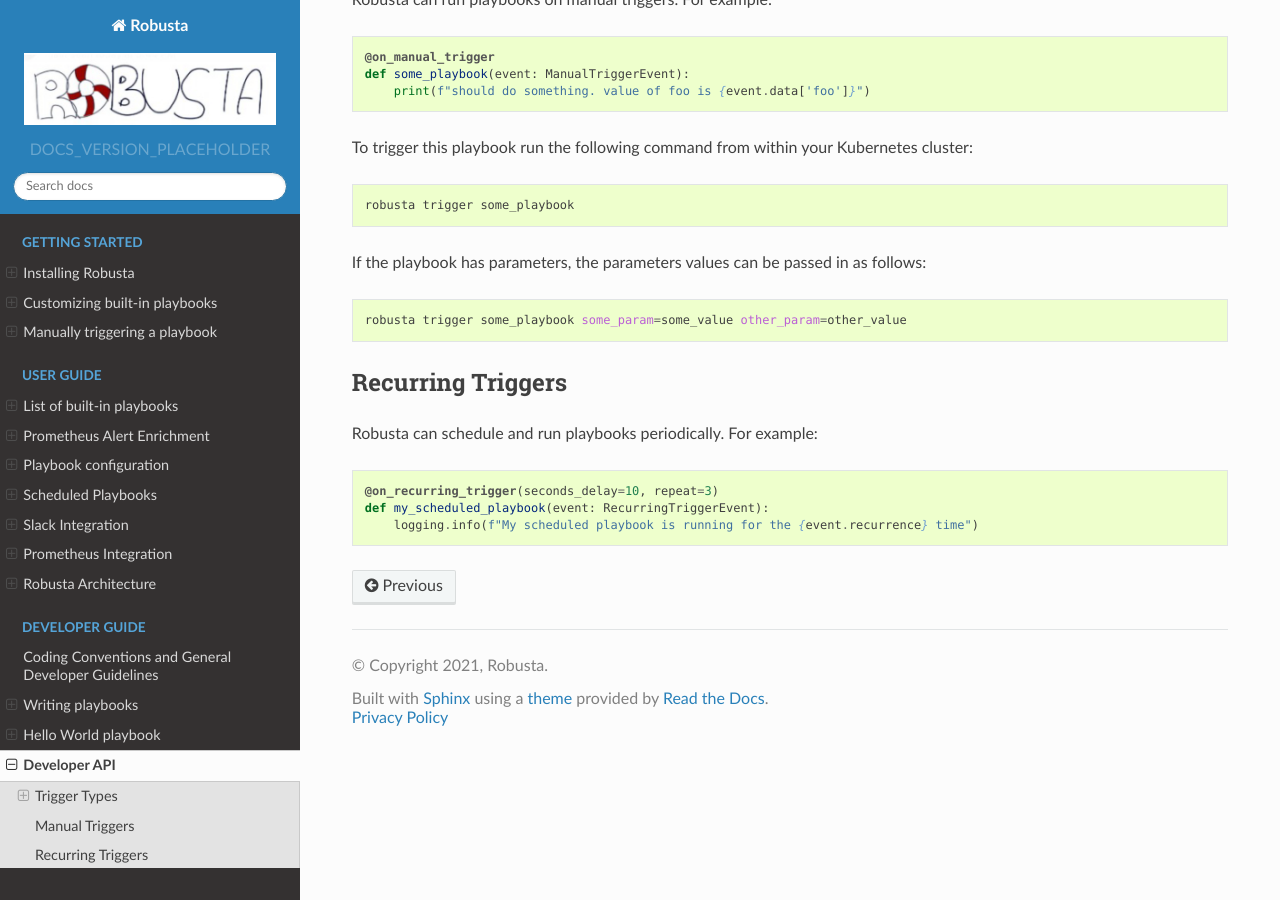
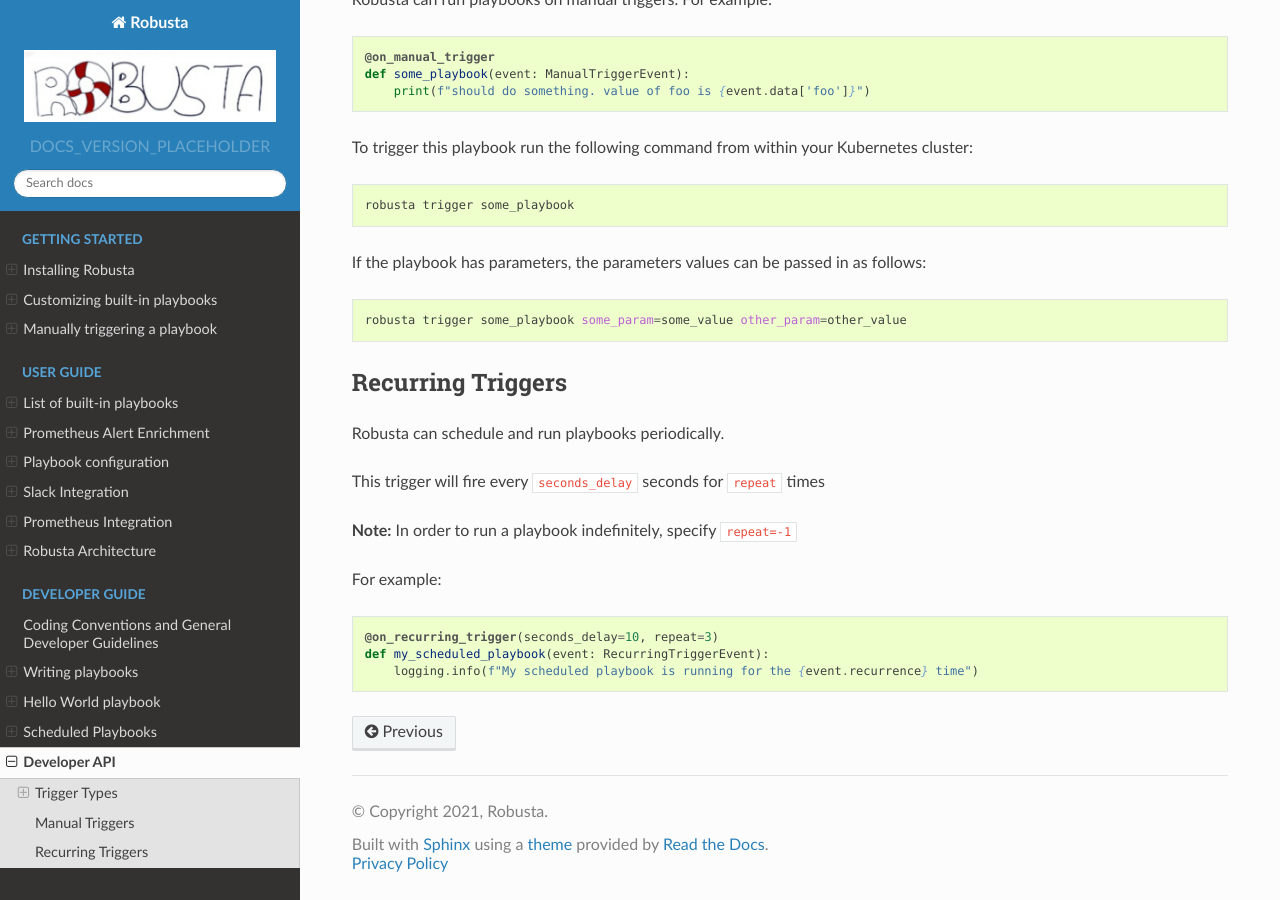
Before and after one commit to robusta-dev/robusta, a Sphinx documentation site: the page built from docs/developer-guide/reference.rst, in a window 1280 px wide and 900 px high, scrolled down 1306 px. Built offline with Sphinx 7.4.7 and the Read the Docs theme 2.0.0, drawn with Linux system fonts in a browser that asks for light colours.

Commit message:
CR fixes

```diff
--- a/docs/developer-guide/hello-world-playbook.rst
+++ b/docs/developer-guide/hello-world-playbook.rst
@@ -37,3 +37,9 @@
 That's it!
 
 Now, every time a Kubernetes pod is created in the cluster, the above log line will be printed to the robusta-runner logs.
+
+Go ahead and try it, create a deployment (and a pod..):
+
+.. code-block:: bash
+
+    kubectl create deployment first-playbook-test-deployment --image=busybox -- echo "Hello World - Robusta"
--- a/docs/developer-guide/reference.rst
+++ b/docs/developer-guide/reference.rst
@@ -82,7 +82,13 @@
 
 Recurring Triggers
 ------------------
-Robusta can schedule and run playbooks periodically. For example:
+Robusta can schedule and run playbooks periodically.
+
+This trigger will fire every ``seconds_delay`` seconds for ``repeat`` times
+
+**Note:** In order to run a playbook indefinitely, specify ``repeat=-1``
+
+For example:
 
 .. code-block:: python
 
--- a/docs/index.rst
+++ b/docs/index.rst
@@ -41,7 +41,6 @@
    user-guide/builtin-playbooks
    user-guide/alerts
    user-guide/playbook-configuration
-   user-guide/scheduled-playbooks
    user-guide/slack
    user-guide/prometheus
    user-guide/architecture
@@ -54,4 +53,5 @@
    developer-guide/general-guidelines
    developer-guide/writing-playbooks
    developer-guide/hello-world-playbook
+   developer-guide/scheduled-playbooks
    developer-guide/reference
```
Also changed, not shown: docs/developer-guide/scheduled-playbooks.rst (renamed from docs/user-guide/scheduled-playbooks.rst).
